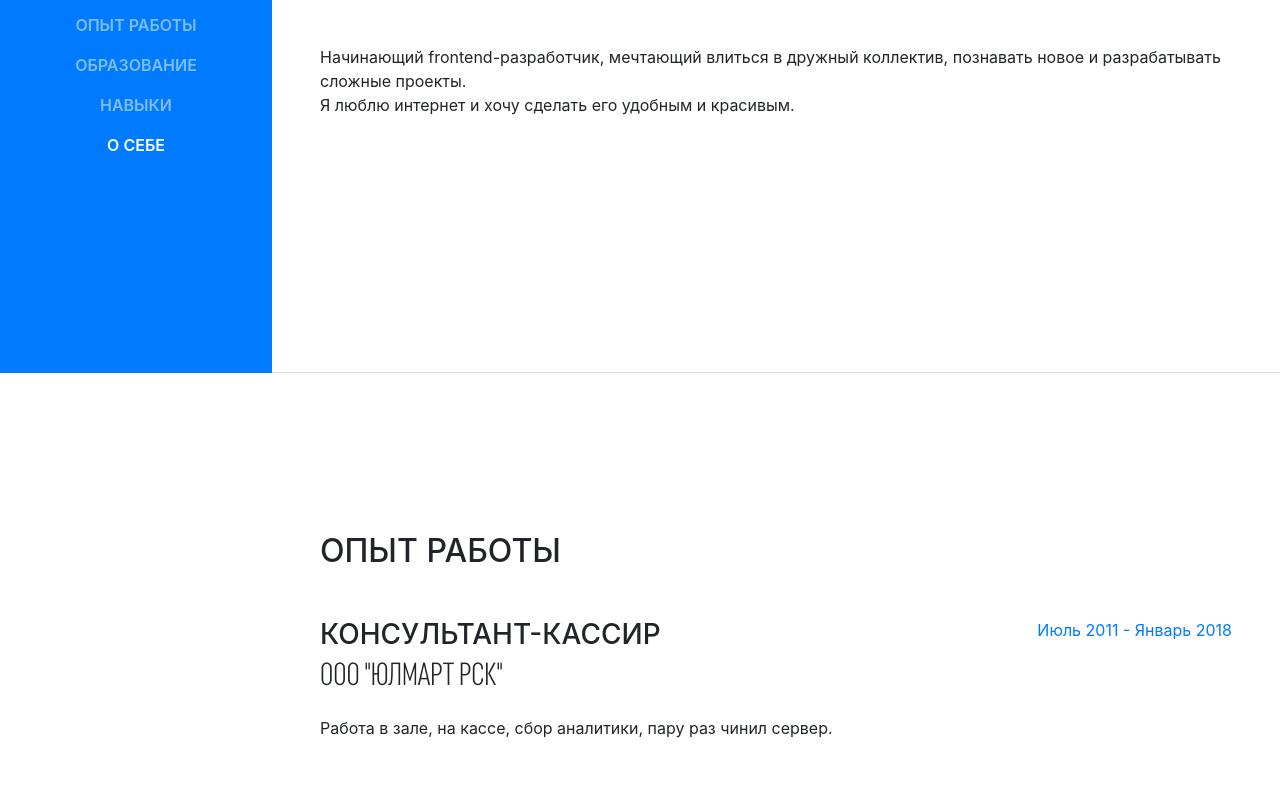
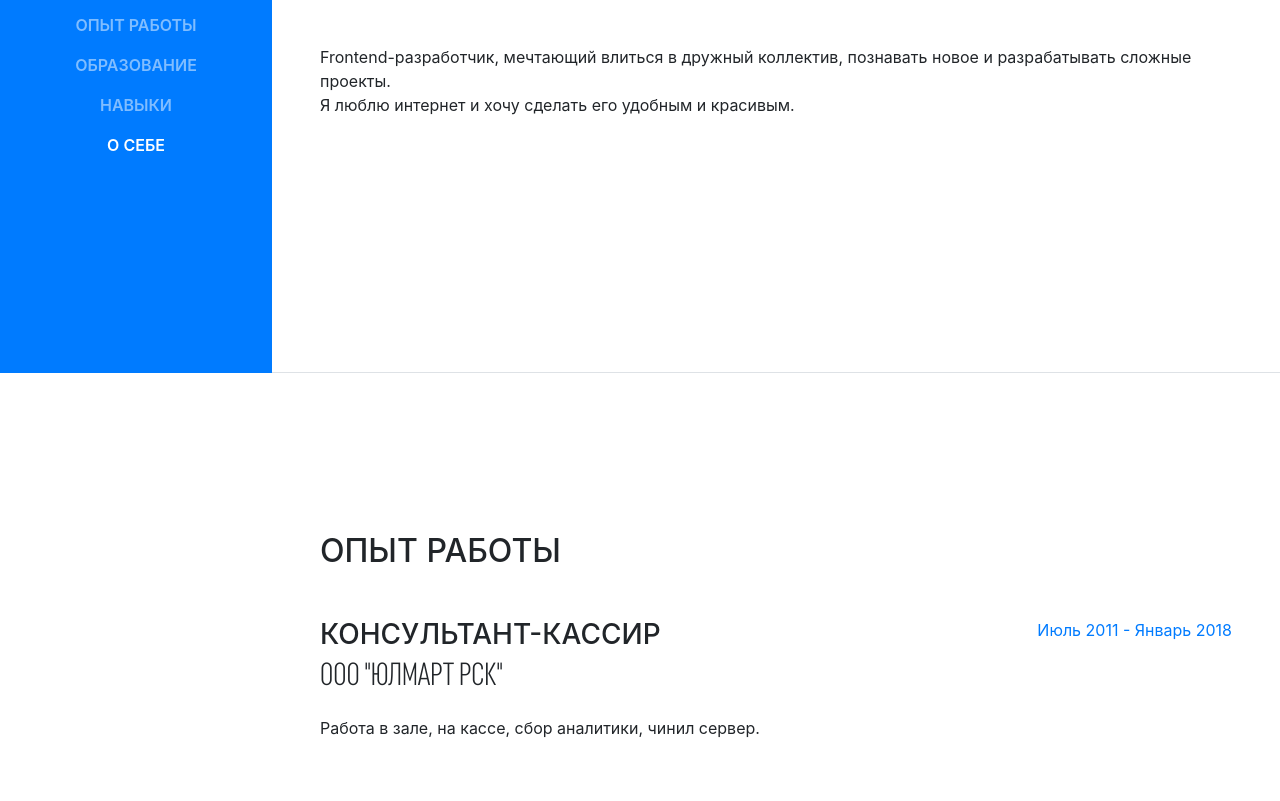
Before and after one commit to AlatusAllod/resume, a website with bundled scripts: page index.html in a window 1280 px wide. Shown: the part 427-1228 px from the top of the page. Built offline with nearby package versions, Linux system fonts and the light colour scheme; a small style sheet from the web is missing.

Commit message:
Update index.html

```diff
--- a/index.html
+++ b/index.html
@@ -64,7 +64,7 @@
           </h1>
           <div class="subheading mb-5">27 лет · Самара, готов к переезду <br>+7 (917) 169-3102 <br><a href="mailto:AlatusAllod@gmail.com">AlatusAllod@gmail.com</a>
           </div>
-          <p class="mb-5">Начинающий frontend-разработчик, мечтающий влиться в дружный коллектив, познавать новое и разрабатывать сложные проекты. <br>Я люблю интернет и хочу сделать его удобным и красивым.</p>
+          <p class="mb-5">Frontend-разработчик, мечтающий влиться в дружный коллектив, познавать новое и разрабатывать сложные проекты. <br>Я люблю интернет и хочу сделать его удобным и красивым.</p>
         </div>
       </section>
 
@@ -76,7 +76,7 @@
             <div class="resume-content mr-auto">
               <h3 class="mb-0">Консультант-кассир</h3>
               <div class="subheading mb-3">ООО "Юлмарт РСК"</div>
-              <p>Работа в зале, на кассе, сбор аналитики, пару раз чинил сервер.</p>
+              <p>Работа в зале, на кассе, сбор аналитики, чинил сервер.</p>
             </div>
             <div class="resume-date text-md-right">
               <span class="text-primary">Июль 2011 - Январь 2018</span>
```
